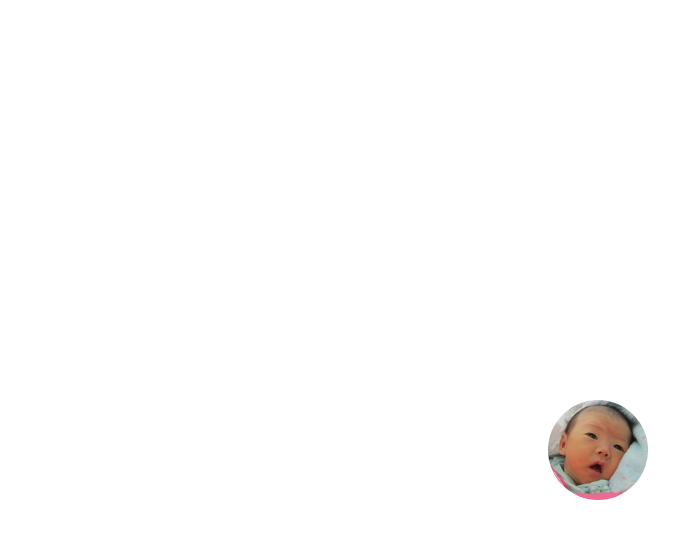
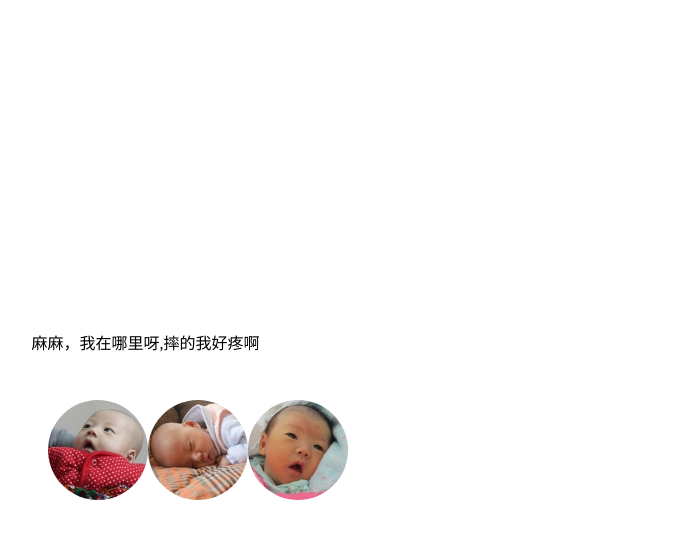
Before and after one commit to jutleo/jutleo.github.com, a Jekyll site: the page andy.html, which Jekyll copies as it is, in a window 1280 px wide. Shown: the top 539 px of the page, without its empty margins (352-1031 px from the left). Built offline with Jekyll 4.4.1, drawn with Linux system fonts in a browser that asks for light colours; nearby versions of some CDN libraries; library files that are not in the unit come from our copies; Markdown is read by kramdown in place of the engine named in the settings.

Commit message:
添加andy效果

```diff
--- a/andy.html
+++ b/andy.html
@@ -5,6 +5,8 @@
  	<title>Title</title>
  	<style type="text/css">
  	.andy {position: absolute; top: 20px; left: 20px; width: 100px; height: 100px; background-color:red; border-radius: 50px; }
+ 	.andyMsg{position: absolute;}
+ 	.andyMsg{display: none;}
  	</style>
  	<script type="text/javascript" src="/static/js/jquery-1.8.3.min.js"></script>
  	<script type="text/javascript" src="/static/js/jquery.easing.1.3.js"></script>
@@ -12,12 +14,25 @@
  </head>
  <body>
 
- 	<img class="andy" id="andy" src="/static/img/andy.jpg"/>
+ 	<img class="andy" id="andy_03" src="/static/img/andy_03.jpg"/>
+ 	<img class="andy" id="andy_02" src="/static/img/andy_02.jpg"/>
+ 	<img class="andy" id="andy_01" src="/static/img/andy_01.jpg"/>
+ 	<span id="andyMsg" class="andyMsg">麻麻，我在哪里呀,摔的我好疼啊</span>
 
  	<script type="text/javascript">
+ 			$("#andy_01").animate({left: [600, 'swing'],
+    			top: [400, 'easeOutBounce']}, 2000);
  			setTimeout(function(){
- 				$("#andy").animate({left: [900, 'swing'],
-    			top: [400, 'easeOutBounce']}, 2000)
+ 				$("#andy_02").animate({left: [500, 'swing'],
+    				top: [400, 'easeOutBounce']}, 2000);
+ 				setTimeout(function(){
+ 					$("#andy_03").animate({left: [400, 'swing'],
+    				top: [400, 'easeOutBounce']}, 2000);
+    				setTimeout(function(){
+	 					$("#andyMsg").show().animate({left: [400, 'swing'],
+	    				top: [350, 'easeOutBounce']}, 2000);
+	 				}, 1000);
+ 				}, 1000);
  			}, 1000);
  	</script>
  </body>
```
Also changed, not shown: static/img/andy_01.jpg (renamed from static/img/andy.jpg), static/img/andy_02.jpg (added), static/img/andy_03.jpg (added).
